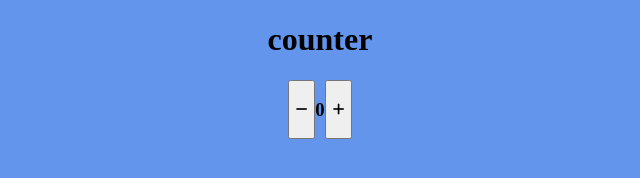
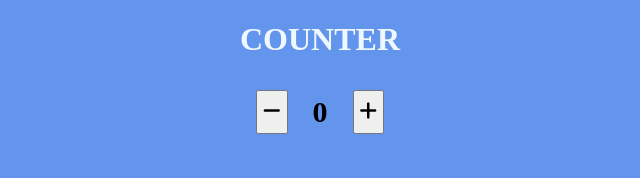
Before and after one commit to namanseth01/FullStack_PracticalAssignments, a plain HTML site: page Assignment14/index.html in a window 1280 px wide. Shown: the whole page, without its empty margins (328-968 px from the left). Drawn offline with Linux system fonts and the light colour scheme.

Commit message:
add style

```diff
--- a/Assignment14/style.css
+++ b/Assignment14/style.css
@@ -16,3 +16,18 @@ body {
   justify-content: center;
   width: 100%;
 }
+
+h1 {
+  text-transform: uppercase;
+  color: aliceblue;
+}
+.counter > button {
+  margin: 10px;
+  font-size: 20px;
+  padding: 5px;
+}
+h3 {
+  font-size: 30px;
+  margin: 10px;
+  padding: 5px;
+}
```
